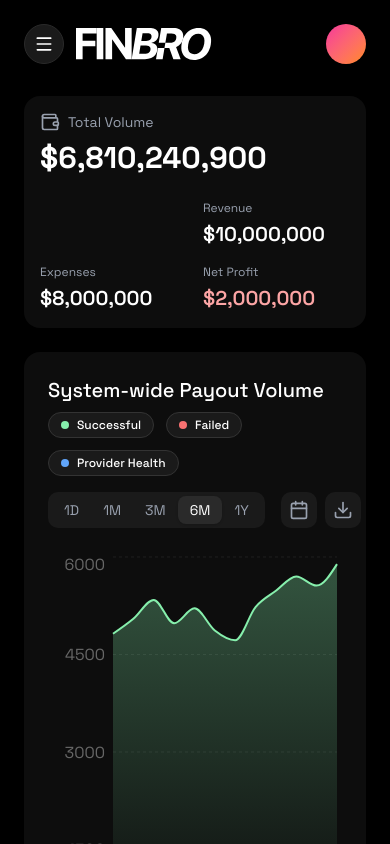
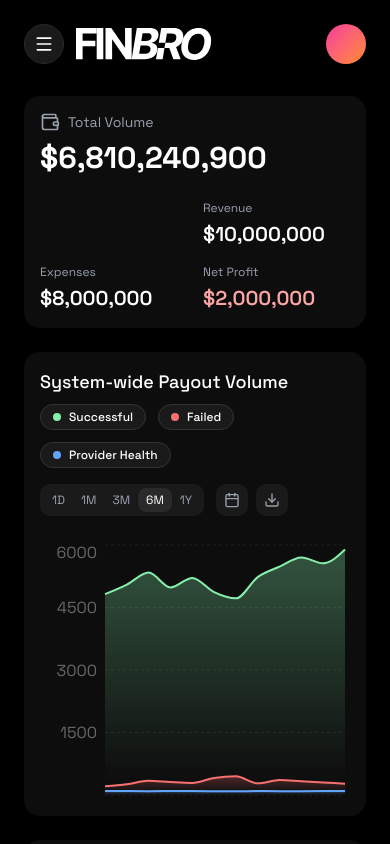
Before and after one commit to Elishaokon13/OpenlyAdmin, a Next.js app: page / in a window 390 px wide. Built offline with nearby package versions, Linux system fonts and the light colour scheme.

Commit message:
Modified components/performanceChart.tsx

```diff
--- a/components/performanceChart.tsx
+++ b/components/performanceChart.tsx
@@ -20,10 +20,10 @@ const data = [
 
 export function PerformanceChart() {
   return (
-    <div className="flex flex-col gap-6 p-6 bg-[#0D0D0D] rounded-2xl">
+    <div className="flex flex-col gap-6 p-4 sm:p-6 bg-[#0D0D0D] rounded-2xl">
       <div className="flex flex-col sm:flex-row items-start sm:items-center justify-between gap-4 md:gap-2 lg:gap-4 flex-wrap">
         <div className="flex flex-col gap-2">
-          <h2 className="text-xl font-medium text-white">System-wide Payout Volume</h2>
+          <h2 className="text-lg sm:text-xl font-medium text-white">System-wide Payout Volume</h2>
           <div className="flex items-center gap-3 flex-wrap text-xs text-gray-400">
             <div className="flex items-center gap-2 px-3 py-1 bg-[#1A1A1A] rounded-full border border-[#333]">
               <div className="w-2 h-2 rounded-full bg-[#86efac]" />
@@ -40,12 +40,12 @@ export function PerformanceChart() {
           </div>
         </div>
 
-        <div className="flex items-center gap-4 md:gap-2 lg:gap-4">
+        <div className="flex flex-wrap items-center gap-3 md:gap-2 lg:gap-4">
           <div className="flex items-center bg-[#1A1A1A] rounded-lg p-1">
             {['1D', '1M', '3M', '6M', '1Y'].map((period) => (
               <button
                 key={period}
-                className={`px-3 md:px-2 lg:px-3 py-1 text-sm md:text-xs lg:text-sm rounded-md transition-colors ${
+                className={`px-2 sm:px-3 md:px-2 lg:px-3 py-1 text-xs sm:text-sm md:text-xs lg:text-sm rounded-md transition-colors ${
                   period === '6M'
                     ? 'bg-[#2A2A2A] text-white shadow-sm'
                     : 'text-gray-400 hover:text-white'
@@ -58,16 +58,16 @@ export function PerformanceChart() {
 
           <div className="flex items-center gap-2">
             <button className="p-2 text-gray-400 hover:text-white bg-[#1A1A1A] rounded-lg transition-colors">
-              <Calendar className="h-5 w-5" />
+              <Calendar className="h-4 w-4 sm:h-5 sm:w-5" />
             </button>
             <button className="p-2 text-gray-400 hover:text-white bg-[#1A1A1A] rounded-lg transition-colors">
-              <Download className="h-5 w-5" />
+              <Download className="h-4 w-4 sm:h-5 sm:w-5" />
             </button>
           </div>
         </div>
       </div>
 
-      <div className="h-[400px] w-full">
+      <div className="h-[260px] sm:h-[320px] lg:h-[400px] w-full">
         <ResponsiveContainer width="100%" height="100%">
           <AreaChart data={data}>
             <defs>
```
